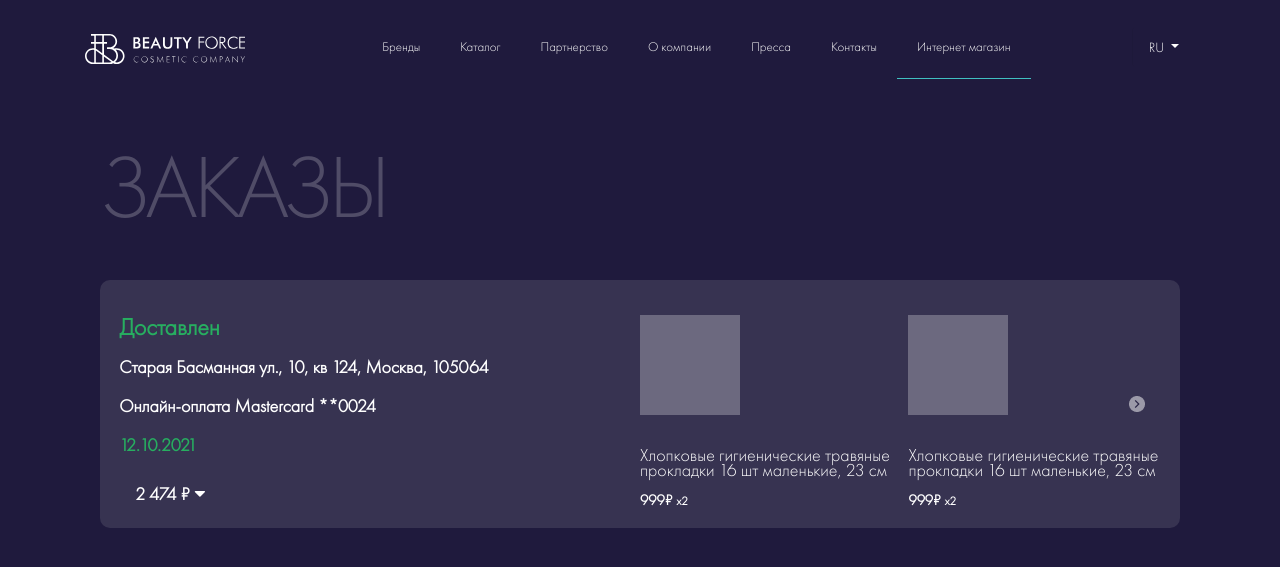
After one commit to garrip91/beautyforce_group, a Django app: page /personal_account/orders_history in a window 1280 px wide. The commit adds this page. Shown: the top 567 px of the page. Run offline with Django 4.2, Linux system fonts and the light colour scheme; some libraries are stand-ins or nearby versions.

Commit message:
add history orders

```diff
--- a/Beauty_Force/Beauty_Force/urls.py
+++ b/Beauty_Force/Beauty_Force/urls.py
@@ -21,6 +21,7 @@ urlpatterns = [
     path('b2b_catalog/', B2B_Catalog_Page.as_view(), name='b2b_catalog'),
     path('basket/', Basket_Page.as_view(), name='basket'),
     path('personal_account/', Users_Lk_Page.as_view(), name='personal_account'),
+    path('personal_account/orders_history', Users_Orders_History.as_view(), name='orders_history'),
     path('activate/(?P<uidb64>[0-9A-Za-z_\-]+)/(?P<token>[0-9A-Za-z]{1,13}-[0-9A-Za-z]{1,20})/', activate,
          name='activate'),
     path('password_reset/', Password_Reset.as_view(), name='password_reset'),
--- a/Beauty_Force/project/static/css/acounts.css
+++ b/Beauty_Force/project/static/css/acounts.css
@@ -601,4 +601,6 @@
     line-height: 150%;
     text-align: center;
     color: #1F1A3D;
+
+
 }
--- /dev/null
+++ b/Beauty_Force/project/static/css/orders_history.css
@@ -0,0 +1,87 @@
+.card-order-history{
+    background: rgba(80, 76, 103, .5);
+    border-radius: 10px;
+}
+
+.item-header-orders-history{
+    font-family: 'Futura PT';
+    font-style: normal;
+    font-weight: bold;
+    font-size: 24px;
+    line-height: 100%;
+    color: #27AE60;
+
+}
+
+.card-body-brand-history {
+  -webkit-box-flex: 1;
+  -ms-flex: 1 1 auto;
+  flex: 1 1 auto;
+  margin-top: 2rem;
+  margin-left: 1rem;
+  }
+
+  .item-header-orders-1{
+    font-family: 'Futura PT';
+    font-style: normal;
+    font-weight: bold;
+    font-size: 18px;
+    line-height: 23px;
+    color: #FFFFFF;
+  }
+.item-header-orders-1-green{
+    font-family: 'Futura PT';
+    font-style: normal;
+    font-weight: bold;
+    font-size: 18px;
+    line-height: 23px;
+    color: #27AE60;
+}
+
+.card-orders-user-history{
+    background: #FFFFFF;
+    box-shadow: 0px 0px 10px 5px rgba(0, 0, 0, 0.15);
+    border-radius: 10px;
+    margin-right: 1.5rem;
+    padding-left: 1.5rem;
+}
+.dropdown-menu-history{
+    background: #504C67;
+    box-shadow: 0px 0px 10px 5px rgba(0, 0, 0, 0.15);
+    border-radius: 10px;
+    width: 100%;
+    padding-left: 1rem;
+    padding-top: 1rem;
+}
+
+.item-header-card-order-user{
+    font-family: 'Futura PT';
+    font-style: normal;
+    font-weight: bold;
+    font-size: 10px;
+    line-height: 1px;
+    letter-spacing: 0.05em;
+    text-transform: uppercase;
+    color: #8F8C9E;
+
+}
+.item-header-card-order-user-1{
+    font-family: 'Futura PT';
+    font-style: normal;
+    font-weight: bold;
+    font-size: 14px;
+    line-height: 15px;
+    letter-spacing: 0.05em;
+    text-transform: uppercase;
+    color: #FFFFFF;
+}
+
+.btn-toggle{
+    font-family: 'Futura PT';
+    font-style: normal;
+    font-weight: bold;
+    font-size: 18px;
+    line-height: 130%;
+    text-align: right;
+    color: #FFFFFF;
+}
--- a/Beauty_Force/project/templates/home.html
+++ b/Beauty_Force/project/templates/home.html
@@ -18,6 +18,8 @@
 	<link rel="stylesheet" href="{% static 'css/contacts.css' %}">
 	<link rel="stylesheet" href="{% static 'css/register_and_login.css' %}">
 	<link rel="stylesheet" href="{% static 'css/basket.css' %}">
+	  <link rel="stylesheet" href="{% static 'css/acounts.css' %}">
+	  <link rel="stylesheet" href="{% static 'css/orders_history.css' %}">
   </head>
 	<body>
 		<!-- Navbar -->
--- /dev/null
+++ b/Beauty_Force/project/templates/user_history_orders.html
@@ -0,0 +1,116 @@
+{% extends  'home.html' %}
+{% block title %} История заказов {% endblock %}
+{% load static %}
+{% block content %}
+
+        <section class="ftco-section">
+            <div class="container">
+                <div class="row">
+                    <div class="col">
+                        <p class="p-catalog">
+                            Заказы
+                        </p>
+                    </div>
+                    </div>
+            </div>
+        </section>
+        <section class="ftco-section">
+            <div class="container">
+                <div class="row">
+                    <div class="col">
+                <div class="card card-order-history">
+                  <div class="card-body">
+					<div class="card-group">
+					  <div class="card">
+						<div class="card-body-brand-history">
+						  <p class="item-header-orders-history">Доставлен</p>
+						  <p class="item-header-orders-1">Старая Басманная ул., 10, кв 124, Москва, 105064</p>
+						  <p class="item-header-orders-1">Онлайн-оплата Mastercard **0024</p>
+						  <p class="item-header-orders-1-green">12.10.2021</p>
+                            <div class="btn-group dropright">
+                              <button type="button" class="btn btn-toggle" data-toggle="dropdown" aria-expanded="false">
+                                2 474 ₽ <i class="fa fa-caret-down" aria-hidden="true"></i>
+                              </button>
+                                <div class="dropdown-menu text-muted dropdown-menu-history">
+                                  <p class="item-header-card-order-user">Сумма</p>
+                                  <p class="item-header-card-order-user-1">1 989 ₽</p>
+                                  <p class="item-header-card-order-user">Доставка:</p>
+                                  <p class="item-header-card-order-user-1">300 ₽</p>
+                                </div>
+                            </div>
+						</div>
+					  </div>
+					  <div class="card">
+						<div class="card-body-brand">
+                        <div id="carouselExampleControls" class="carousel slide" data-ride="carousel">
+                          <div class="carousel-inner">
+                            <div class="carousel-item carousel-item-order carousel-item-order-history active">
+                                <div class="card-group">
+                                  <div class="card card-carousel card-carousel-history">
+                                      <img class="orders-img" src="{% static 'images/Rectangle 10.png' %}" alt="Card image cap">
+                                    <div class="card-body-brand">
+                                      <p class="item-header-order-history">Хлопковые гигиенические травяные прокладки 16 шт маленькие, 23 см</p>
+                                      <p class="item-header-order-1-history">999₽ <span class="item-header-order-1-history-1"> x2</span></p>
+                                    </div>
+                                  </div>
+                                  <div class="card card-carousel">
+                                      <img class="orders-img" src="{% static 'images/Rectangle 10.png' %}" alt="Card image cap">
+                                    <div class="card-body-brand">
+                                      <p class="item-header-order-history">Хлопковые гигиенические травяные прокладки 16 шт маленькие, 23 см</p>
+                                      <p class="item-header-order-1-history">999₽ <span class="item-header-order-1-history-1"> x2</span></p>
+                                    </div>
+                                  </div>
+                                </div>
+                            </div>
+
+                            <div class="carousel-item carousel-item-order">
+                                <div class="card-group">
+                                  <div class="card card-carousel">
+                                      <img class="orders-img" src="{% static 'images/Rectangle 10.png' %}" alt="Card image cap">
+                                    <div class="card-body-brand">
+                                      <p class="item-header-order-history">Хлопковые гигиенические травяные прокладки 16 шт маленькие, 23 см</p>
+                                      <p class="item-header-order-1-history">999₽ <span class="item-header-order-1-history-1"> x2</span></p>
+                                    </div>
+                                  </div>
+                                  <div class="card card-carousel">
+                                      <img class="orders-img" src="{% static 'images/Rectangle 10.png' %}" alt="Card image cap">
+                                    <div class="card-body-brand">
+                                      <p class="item-header-order-history">Хлопковые гигиенические травяные прокладки 16 шт маленькие, 23 см</p>
+                                      <p class="item-header-order-1-history">999₽ <span class="item-header-order-1-history-1"> x2</span></p>
+                                    </div>
+                                  </div>
+                                </div>
+                            </div>
+                            <div class="carousel-item carousel-item-order">
+                                <div class="card-group">
+                                  <div class="card card-carousel">
+                                      <img class="orders-img" src="{% static 'images/Rectangle 10.png' %}" alt="Card image cap">
+                                    <div class="card-body-brand">
+                                      <p class="item-header-order-history">Хлопковые гигиенические травяные прокладки 16 шт маленькие, 23 см</p>
+                                      <p class="item-header-order-1-history">999₽ <span class="item-header-order-1-history-1"> x2</span></p>
+                                    </div>
+                                  </div>
+                                  <div class="card card-carousel">
+                                      <img class="orders-img" src="{% static 'images/Rectangle 10.png' %}" alt="Card image cap">
+                                    <div class="card-body-brand">
+                                      <p class="item-header-order-history">Хлопковые гигиенические травяные прокладки 16 шт маленькие, 23 см</p>
+                                      <p class="item-header-order-1-history">999₽ <span class="item-header-order-1-history-1"> x2</span></p>
+                                    </div>
+                                  </div>
+                                  </div>
+                                </div>
+                            </div>
+                          </div>
+                          <button class="carousel-control-next btn" type="button" data-target="#carouselExampleControls" data-slide="next">
+                              <img src="{% static 'images/chevron_right_black_24dp 1.png' %}" alt="...">
+                          </button>
+						</div>
+					  </div>
+					</div>
+                        </div>
+                  </div>
+                    </div>
+                    </div>
+            </div>
+        </section>
+{% endblock content %}
--- a/Beauty_Force/project/views.py
+++ b/Beauty_Force/project/views.py
@@ -368,6 +368,13 @@ class Basket_Page(View):
         return HttpResponseRedirect('/basket/')
 
 
+class Users_Orders_History(View):
+
+    def get(self, request, *args, **kwargs):
+
+        return render(request, 'user_history_orders.html')
+
+
 def activate(request, uidb64, token):
     User = get_user_model()
     try:
```
Also changed, not shown: Beauty_Force/project/templates/users_lk.html (+3 -6 lines).
